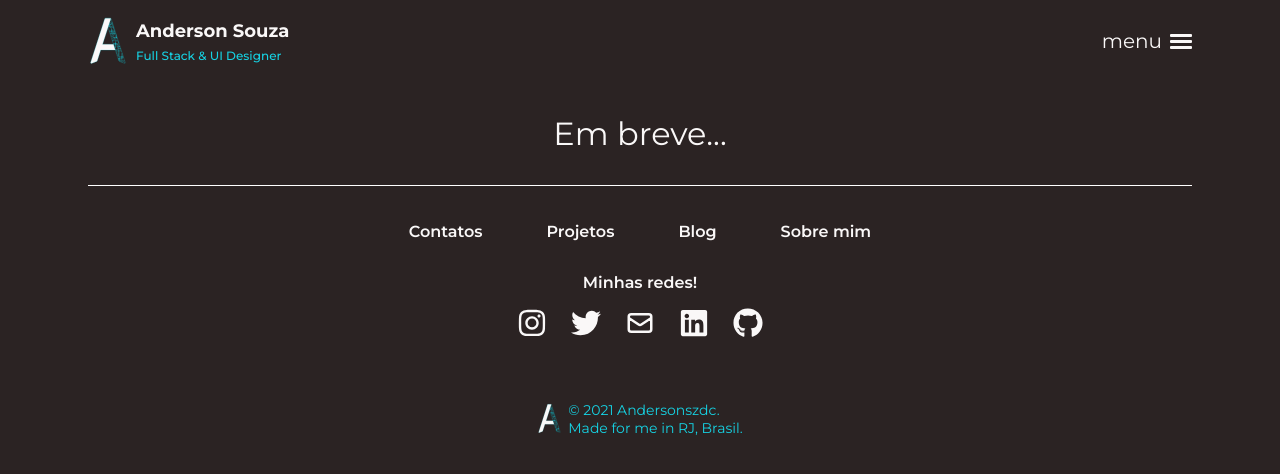
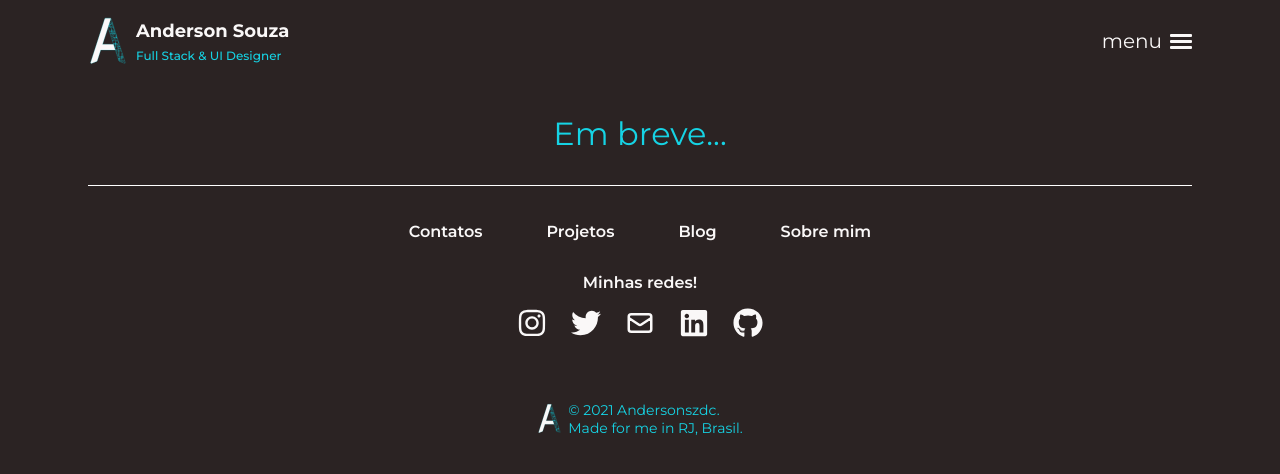
Before and after one commit to andersonszdc/My-site, a Next.js app: page /blog in a window 1280 px wide. Shown: the top 474 px of the page. Built offline with nearby package versions, Linux system fonts and the light colour scheme; no server answers.

Commit message:
updated blog page

```diff
--- a/pages/blog/index.tsx
+++ b/pages/blog/index.tsx
@@ -5,6 +5,7 @@ const Wrapper = styled.div`
   font-size: 3.2rem;
   margin: 3.2rem;
   text-align: center;
+  color: ${props => props.theme.colors.blue};
 `
 
 const Index: React.FC = () => {
```
